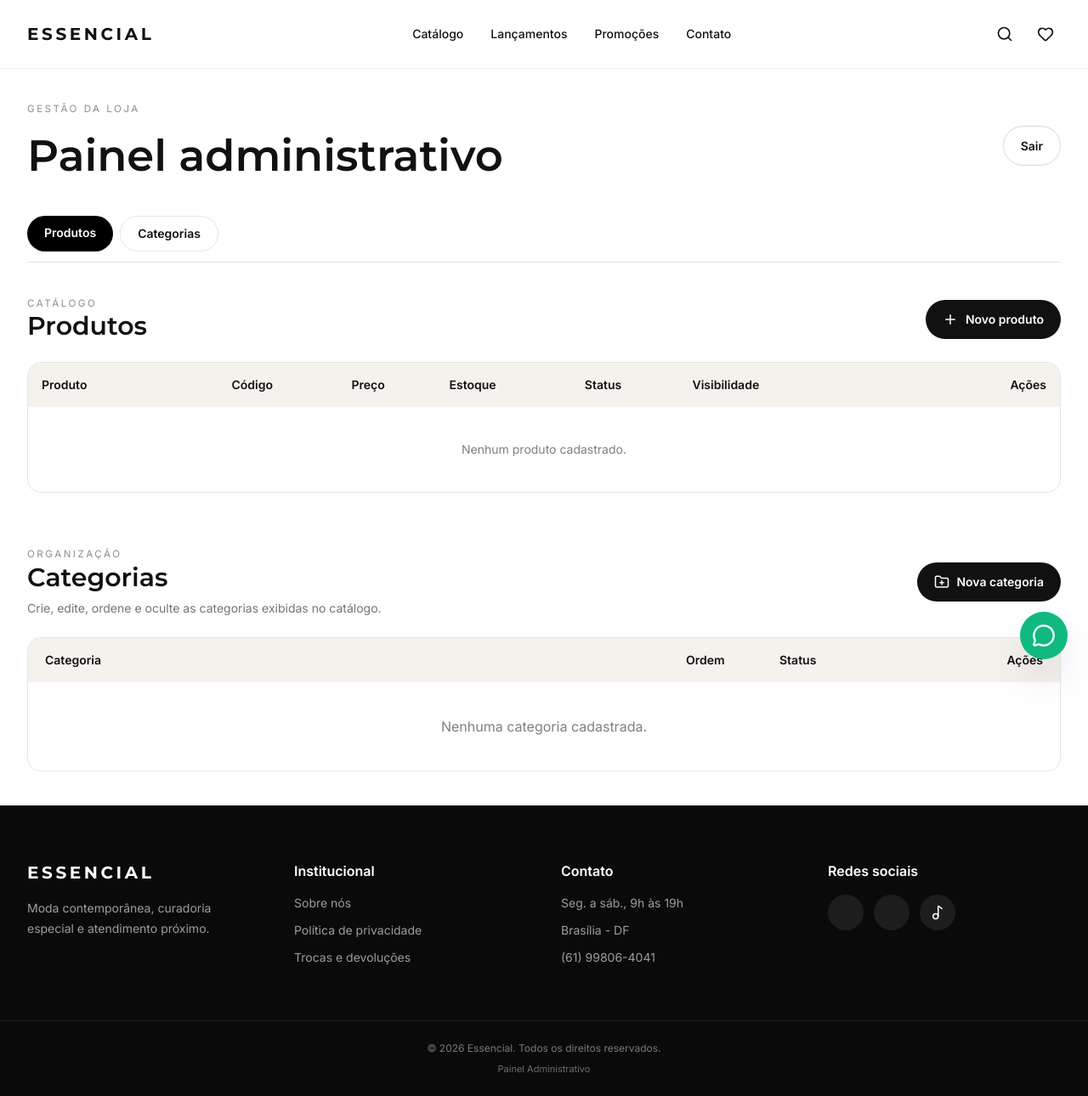
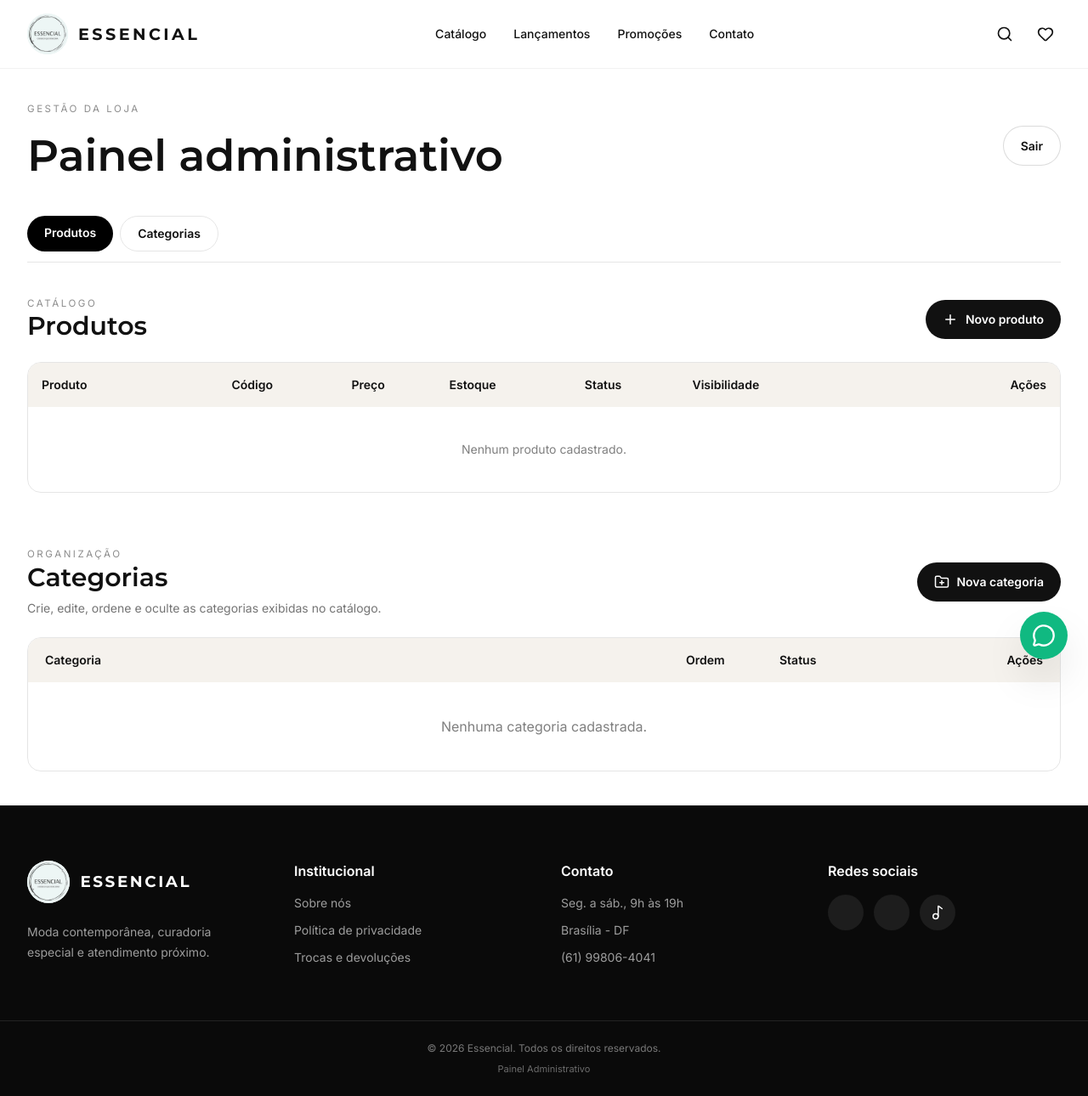
Before and after one commit to erickgmd/Lojaessencial, a Flask app: page /admin in a window 1280 px wide. Shown: the whole page at 85% size. Run offline with Flask 3, Linux system fonts and the light colour scheme; the visitor is signed in with stand-in values (Sample User, id 1); data that the repository does not hold is empty; parts of the project's set-up code (start-up, migrations or seed data) failed here and were passed over; some libraries are stand-ins or nearby versions.

Commit message:
atualização interface

```diff
--- a/static/css/style.css
+++ b/static/css/style.css
@@ -22,3 +22,64 @@ body { min-height: 100vh; }
 .reveal { animation:fadeUp .8s ease both; }
 @keyframes fadeUp { from { opacity:0; transform:translateY(24px); } to { opacity:1; transform:none; } }
 .product-card { animation:fadeUp .45s ease both; }
+
+
+/* Identidade visual Essencial */
+.brand-link {
+  display: inline-flex;
+  align-items: center;
+  gap: .6rem;
+  min-width: 0;
+  color: #111;
+  text-decoration: none;
+}
+.brand-logo {
+  width: 2.55rem;
+  height: 2.55rem;
+  flex: 0 0 auto;
+  object-fit: contain;
+  border-radius: 50%;
+  background: #eef5f5;
+  transition: transform .25s ease;
+}
+.brand-link:hover .brand-logo { transform: scale(1.04); }
+.brand-name {
+  max-width: 10.5rem;
+  overflow: hidden;
+  text-overflow: ellipsis;
+  white-space: nowrap;
+  font-family: Montserrat, sans-serif;
+  font-size: 1rem;
+  font-weight: 700;
+  letter-spacing: .14em;
+  text-transform: uppercase;
+}
+.footer-brand {
+  display: inline-flex;
+  align-items: center;
+  gap: .75rem;
+  color: #fff;
+  text-decoration: none;
+  font-family: Montserrat, sans-serif;
+  font-size: 1.15rem;
+  font-weight: 700;
+  letter-spacing: .14em;
+  text-transform: uppercase;
+}
+.footer-brand-logo {
+  width: 3.15rem;
+  height: 3.15rem;
+  flex: 0 0 auto;
+  object-fit: contain;
+  border-radius: 50%;
+  background: #eef5f5;
+}
+@media (min-width: 640px) {
+  .brand-link { gap: .75rem; }
+  .brand-logo { width: 3rem; height: 3rem; }
+  .brand-name { max-width: none; font-size: 1.2rem; letter-spacing: .18em; }
+}
+@media (max-width: 380px) {
+  .brand-logo { width: 2.25rem; height: 2.25rem; }
+  .brand-name { max-width: 7.2rem; font-size: .88rem; letter-spacing: .1em; }
+}
--- a/templates/base.html
+++ b/templates/base.html
@@ -29,7 +29,13 @@
 <body class="bg-white text-ink antialiased">
   <header class="fixed inset-x-0 top-0 z-50 border-b border-black/5 bg-white/90 backdrop-blur-xl">
     <div class="mx-auto flex h-16 max-w-7xl items-center justify-between px-4 sm:h-20 sm:px-6 lg:px-8">
-      <a href="{{ url_for('home') }}" class="max-w-[170px] truncate font-display text-base font-bold uppercase tracking-[.14em] sm:max-w-none sm:text-xl sm:tracking-[.18em]">{{ store_name }}</a>
+      <a href="{{ url_for('home') }}" class="brand-link" aria-label="Ir para a página inicial da {{ store_name }}">
+        <img src="{{ url_for('static', filename='img/logo-essencial.png') }}"
+             alt="Logo {{ store_name }}"
+             class="brand-logo"
+             width="48" height="48">
+        <span class="brand-name">{{ store_name }}</span>
+      </a>
       <nav class="hidden items-center gap-8 text-sm font-medium lg:flex">
         <a class="nav-link" href="{{ url_for('catalog') }}">Catálogo</a>
         <a class="nav-link" href="{{ url_for('catalog', launch='1') }}">Lançamentos</a>
@@ -55,7 +61,13 @@
   <footer id="contato" class="border-t border-black/10 bg-neutral-950 text-white">
     <div class="mx-auto grid max-w-7xl gap-10 px-5 py-16 md:grid-cols-2 lg:grid-cols-4 lg:px-8">
       <div>
-        <h3 class="max-w-[170px] truncate font-display text-base font-bold uppercase tracking-[.14em] sm:max-w-none sm:text-xl sm:tracking-[.18em]">{{ store_name }}</h3>
+        <a href="{{ url_for('home') }}" class="footer-brand" aria-label="Ir para a página inicial da {{ store_name }}">
+          <img src="{{ url_for('static', filename='img/logo-essencial.png') }}"
+               alt="Logo {{ store_name }}"
+               class="footer-brand-logo"
+               width="54" height="54">
+          <span>{{ store_name }}</span>
+        </a>
         <p class="mt-4 max-w-xs text-sm leading-6 text-white/60">Moda contemporânea, curadoria especial e atendimento próximo.</p>
       </div>
       <div><h4 class="font-semibold">Institucional</h4><div class="mt-4 space-y-3 text-sm text-white/60"><p>Sobre nós</p><p>Política de privacidade</p><p>Trocas e devoluções</p></div></div>
```
Also changed, not shown: static/img/favicon.png, static/img/logo-essencial.png (added).
